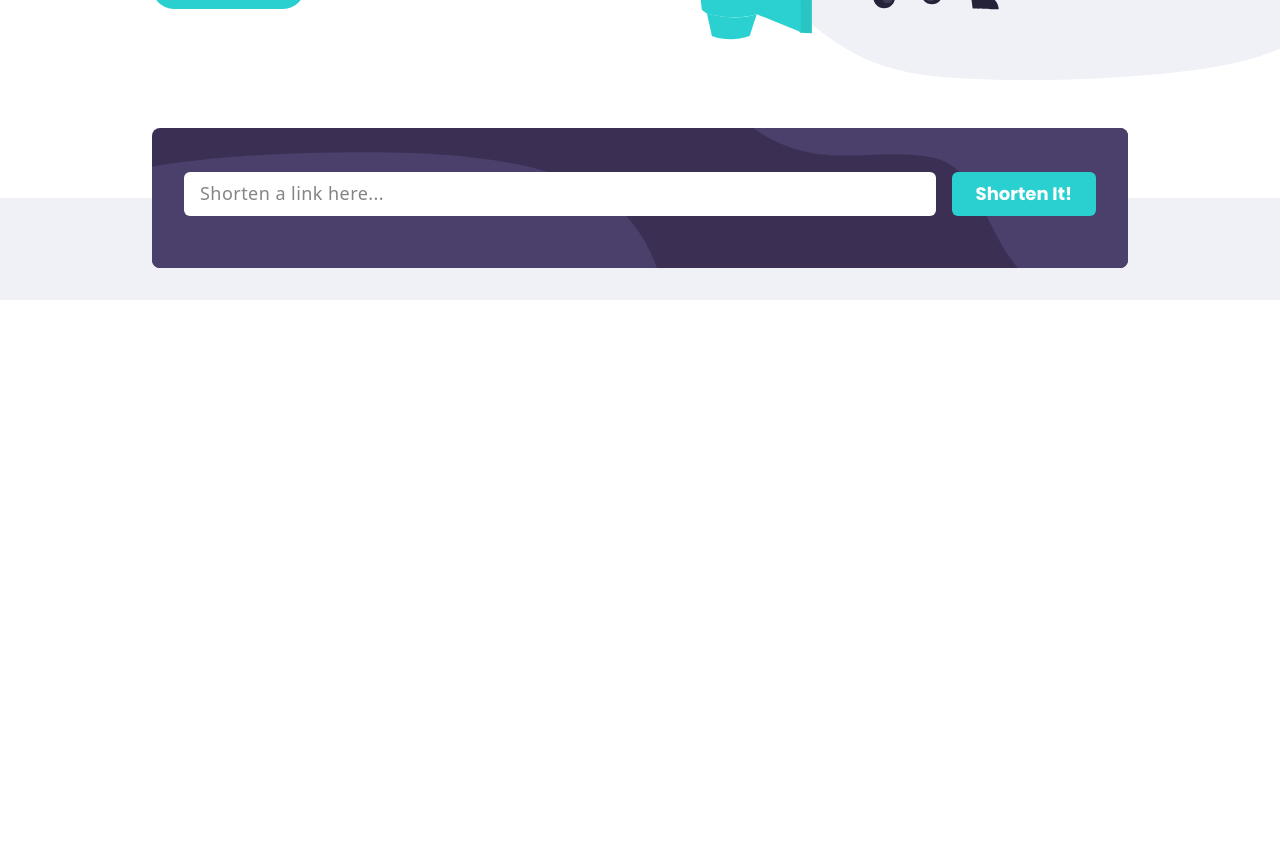
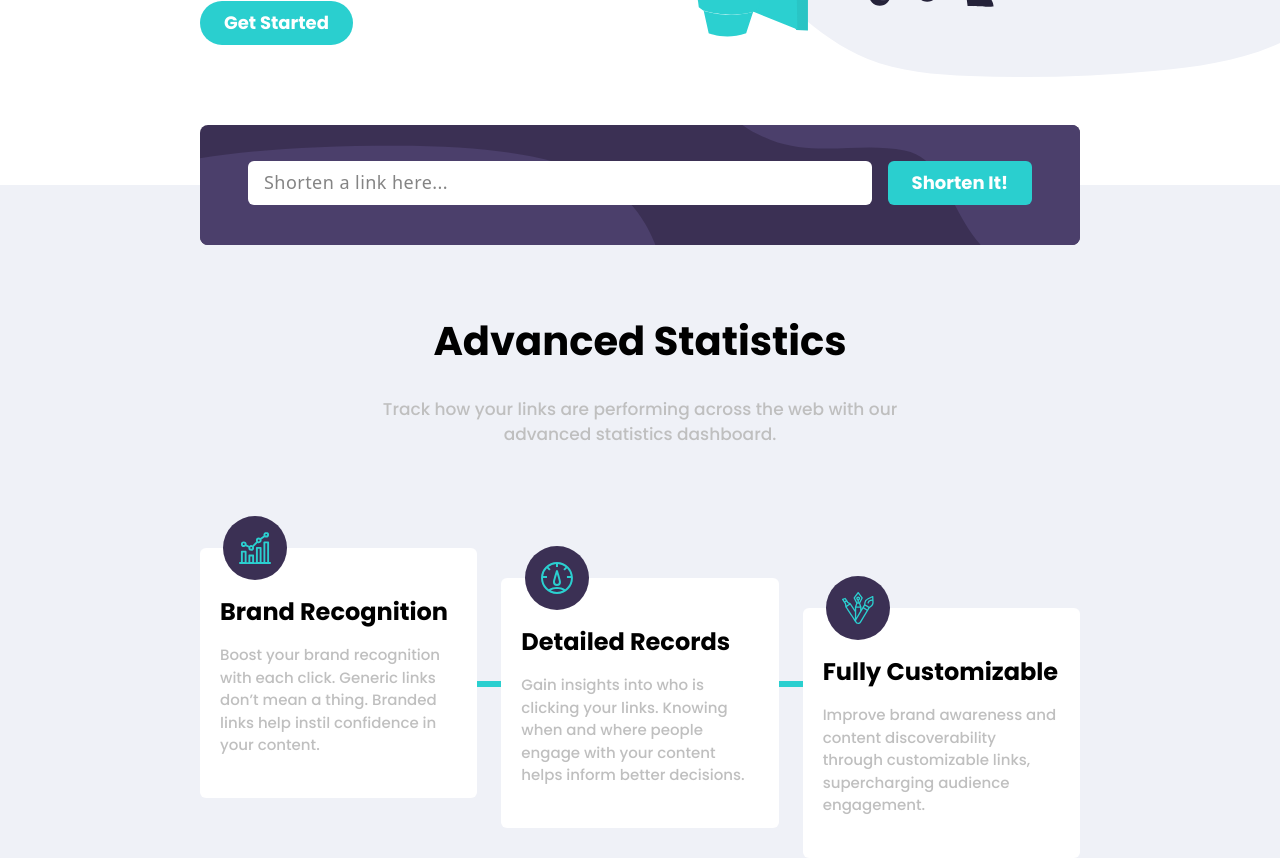
Before and after one commit to Tifa45/Shortly, a React (Vite) app: page / in a window 1280 px wide. Shown: the part 540-1398 px from the top of the page. Before the commit the page ends 872 px from the top, so only its background shows below. Built offline with nearby package versions, Linux system fonts and the light colour scheme.

Commit message:
statistics section

```diff
--- a/src/App.jsx
+++ b/src/App.jsx
@@ -1,14 +1,16 @@
 import MobNavbar from "./MyComponents/mob-navbar";
 import HeroSection from "./sections/hero-section";
 import ShortenLink from "./sections/shorten-link";
+import Statistics from "./sections/statistics";
 
 function App() {
   return (
     <>
-      <div className="w-full  overflow-x-hidden py-8">
+      <div className="w-full overflow-x-hidden pt-8">
         <MobNavbar />
         <HeroSection />
         <ShortenLink />
+        <Statistics/>
       </div>
     </>
   );
--- /dev/null
+++ b/src/MyComponents/card.jsx
@@ -0,0 +1,20 @@
+function Card({ item, index }) {
+  let pos = index * 60;
+  console.log(pos);
+  return (
+    <div
+      className={`bg-white rounded-sm flex flex-col items-center justify-center w-full   px-6 pb-10 pt-14 lg:pt-12 lg:px-5 relative lg:h-[250px] lg:mt-[var(--mt)] `}
+      style={{ "--mt": `${pos}px` }}
+    >
+      <div className="w-[64px] h-[64px] rounded-full bg-prime-dark flex justify-center items-center p-4 absolute left-1/2 lg:left-[20%] -translate-x-1/2 top-0 -translate-y-1/2">
+        <img src={item.img} alt="icon" className="w-fit" />
+      </div>
+      <div className="flex flex-col items-center justify-center ">
+        <h2 className="card-title w-full">{item.title}</h2>
+        <p className="card-text">{item.descrioption}</p>
+      </div>
+    </div>
+  );
+}
+
+export default Card;
--- a/src/MyComponents/shorten-form.jsx
+++ b/src/MyComponents/shorten-form.jsx
@@ -42,7 +42,7 @@
   }
 
   return (
-    <div className="w-full bg-prime-dark relative isolate lg:h-35 rounded-md overflow-hidden">
+    <div className="w-full bg-prime-dark relative isolate lg:h-30 rounded-md overflow-hidden">
       <img
         src="bg-shorten-mobile.svg"
         alt="bg"
@@ -55,7 +55,7 @@
       />
       <form
         onSubmit={handleSubmit(onSubmit)}
-        className="w-full flex justify-center p-4 md:p-6 lg:px-8 lg:pb-10 lg:pt-11   "
+        className="w-full flex justify-center p-4 md:p-6 lg:px-12  lg:pt-9   "
       >
         <div className="w-full flex flex-col lg:flex-row gap-4 h-fit    ">
           <div className="w-full ">
--- a/src/assets/text.html
+++ b/src/assets/text.html
@@ -51,8 +51,7 @@
 
   Fully Customizable
 
-  Improve brand awareness and content discoverability through customizable
-  links, supercharging audience engagement.
+  Improve brand awareness and content discoverability through customizable links, supercharging audience engagement.
 
   Boost your links today
 
--- a/src/constants.js
+++ b/src/constants.js
@@ -3,3 +3,23 @@
   { title: "Pricing", ref: "#pricing" },
   { title: "Resources", ref: "#resources" },
 ];
+export const statVars = [
+  {
+    img: "icon-brand-recognition.svg",
+    title: "Brand Recognition",
+    descrioption:
+      "Boost your brand recognition with each click. Generic links don’t mean a thing. Branded links help instil confidence in your content.",
+  },
+  {
+    img: "icon-detailed-records.svg",
+    title: "Detailed Records",
+    descrioption:
+      "Gain insights into who is clicking your links. Knowing when and where people engage with your content helps inform better decisions.",
+  },
+  {
+    img: "icon-fully-customizable.svg",
+    title: "Fully Customizable",
+    descrioption:
+      "Improve brand awareness and content discoverability through customizable links, supercharging audience engagement.",
+  },
+];
--- a/src/index.css
+++ b/src/index.css
@@ -34,7 +34,7 @@
   @apply text-lg text-center text-white font-bold font-shortly group-hover:text-black w-full;
 }
 .gpad {
-  @apply px-4 md:px-8 lg:px-38;
+  @apply px-4 md:px-8 lg:px-20 xl:px-50;
 }
 .cta-btn {
   @apply px-6 py-2 font-shortly text-white font-bold text-lg  bg-prime-light rounded-full hover:bg-prime-hover;
@@ -42,8 +42,13 @@
 .frm-btn {
   @apply px-6 py-2 font-shortly text-white font-bold text-lg  bg-prime-light rounded-sm hover:bg-prime-hover;
 }
+.card-title{
+  @apply text-black text-2xl font-bold font-shortly text-center lg:text-left mb-4
+}
 
-
+.card-text{
+  @apply text-text-accent text-[17px] lg:text-[15px] font-normal font-shortly text-center lg:text-left
+}
 .hover-underline-animation {
   display: inline;
   position: relative;
--- a/src/sections/hero-section.jsx
+++ b/src/sections/hero-section.jsx
@@ -2,7 +2,7 @@
   return (
     <section id="#" className="mt-8 lg:mt-16  ">
       <div className=" lg:flex lg:justify-between items-center lg:flex-row-reverse gpad flex flex-col gap-10 ">
-        <div className=" lg:min-w-[50%] flex justify-end md:justify-center lg:justify-end -mr-40 sm:mr-0 lg:-mr-70  ">
+        <div className=" lg:min-w-[50%] flex justify-end md:justify-center lg:justify-end -mr-40 sm:mr-0 lg:-mr-80  ">
           <img
             src="illustration-working.svg"
             alt="hero"
--- a/src/sections/shorten-link.jsx
+++ b/src/sections/shorten-link.jsx
@@ -24,7 +24,7 @@
       </div>
       <div className="bg-main-bg gpad pt-8 flex flex-col gap-4">
         {userLinks.map((item) => (
-          <LinksTile item={item} deleteLink={deleteLink} />
+          <LinksTile key={item.id} item={item} deleteLink={deleteLink} />
         ))}
       </div>
     </section>
--- /dev/null
+++ b/src/sections/statistics.jsx
@@ -0,0 +1,30 @@
+import { Item } from "@radix-ui/react-menubar";
+import { statVars } from "../constants";
+import Card from "../MyComponents/card";
+
+function Statistics() {
+  return (
+    <section className="bg-main-bg gpad pt-8">
+      <div className="w-full p-2 flex justify-center">
+        <div className="max-w-xl">
+          <h2 className="text-black text-3xl md:text-[40px] font-bold font-shortly text-center mb-8">
+            Advanced Statistics
+          </h2>
+          <p className="text-text-accent text-[17px] font-normal font-shortly text-center ">
+            Track how your links are performing across the web with our advanced
+            statistics dashboard.
+          </p>
+        </div>
+      </div>
+      <div className="flex flex-col items-center lg:justify-center relative overflow-hidden pt-8 gap-18 lg:gap-6 isolate lg:flex-row  ">
+        <div className="h-full w-[6px] bg-prime-light absolute left1/2  -z-10 lg:h-[6px] lg:w-full lg:left-0 lg:top-1/2 lg:translate-y-6"></div>
+
+        {statVars.map((item,index) => (
+          <Card key={item.title} item={item} index={index} />
+        ))}
+      </div>
+    </section>
+  );
+}
+
+export default Statistics;
```
